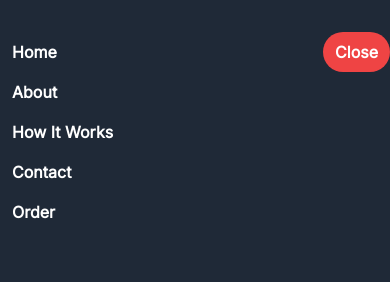
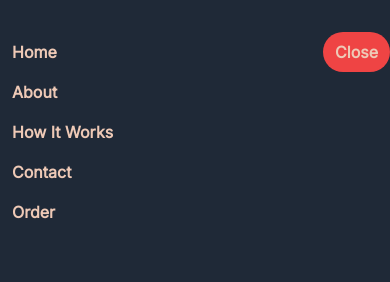
Before and after one commit to whcarter3/luna-bakery-kc, a Next.js app: page / in a window 390 px wide. Both pictures are taken after a click on the button "Menu". Shown: the top 282 px of the page. Built offline with nearby package versions, Linux system fonts and the light colour scheme.

Commit message:
changes navbar to switch at md breakpoint, changes nav items color

```diff
--- a/components/navbar.tsx
+++ b/components/navbar.tsx
@@ -29,16 +29,16 @@ const Navbar = () => {
 
   return (
     <nav className="p-2">
-      <div className="container mx-auto flex items-center justify-between px-2 py-3 sm:px-0">
+      <div className="container mx-auto flex items-center justify-between px-2 py-3 md:px-0">
         <div className="flex items-center">
           <Link href="/">
             <Image src={logo} width={300} alt="Luna Bakery Logo" />
           </Link>
         </div>
-        <div className="flex items-center sm:hidden">
+        <div className="flex items-center md:hidden">
           <button
             onClick={toggleMenu}
-            className="px-3 py-2 font-semibold text-white hover:bg-blue-700"
+            className="px-3 py-2 font-semibold text-accent hover:bg-blue-700"
           >
             Menu
           </button>
@@ -51,13 +51,13 @@ const Navbar = () => {
           <div className="container mx-auto py-8">
             <button
               onClick={toggleMenu}
-              className="float-right px-3 py-2 font-semibold text-white bg-red-500 rounded-full hover:bg-red-700"
+              className="float-right px-3 py-2 font-semibold text-accent bg-red-500 rounded-full hover:bg-red-700"
             >
               Close
             </button>
             <Link
               href="/"
-              className="block px-3 py-2 font-semibold text-white sm:ml-2"
+              className="block px-3 py-2 font-semibold text-accent md:ml-2"
             >
               Home
             </Link>
@@ -65,19 +65,19 @@ const Navbar = () => {
               <Link
                 key={href}
                 href={href}
-                className="block px-3 py-2 font-semibold text-white sm:ml-2"
+                className="block px-3 py-2 font-semibold text-accent md:ml-2"
               >
                 {label}
               </Link>
             ))}
           </div>
         </div>
-        <div className="hidden sm:flex items-center">
+        <div className="hidden md:flex items-center">
           {links.map(({ href, label }) => (
             <Link
               key={href}
               href={href}
-              className="px-3 py-2 font-semibold text-white"
+              className="px-3 py-2 font-semibold text-accent"
             >
               {label}
             </Link>
```
